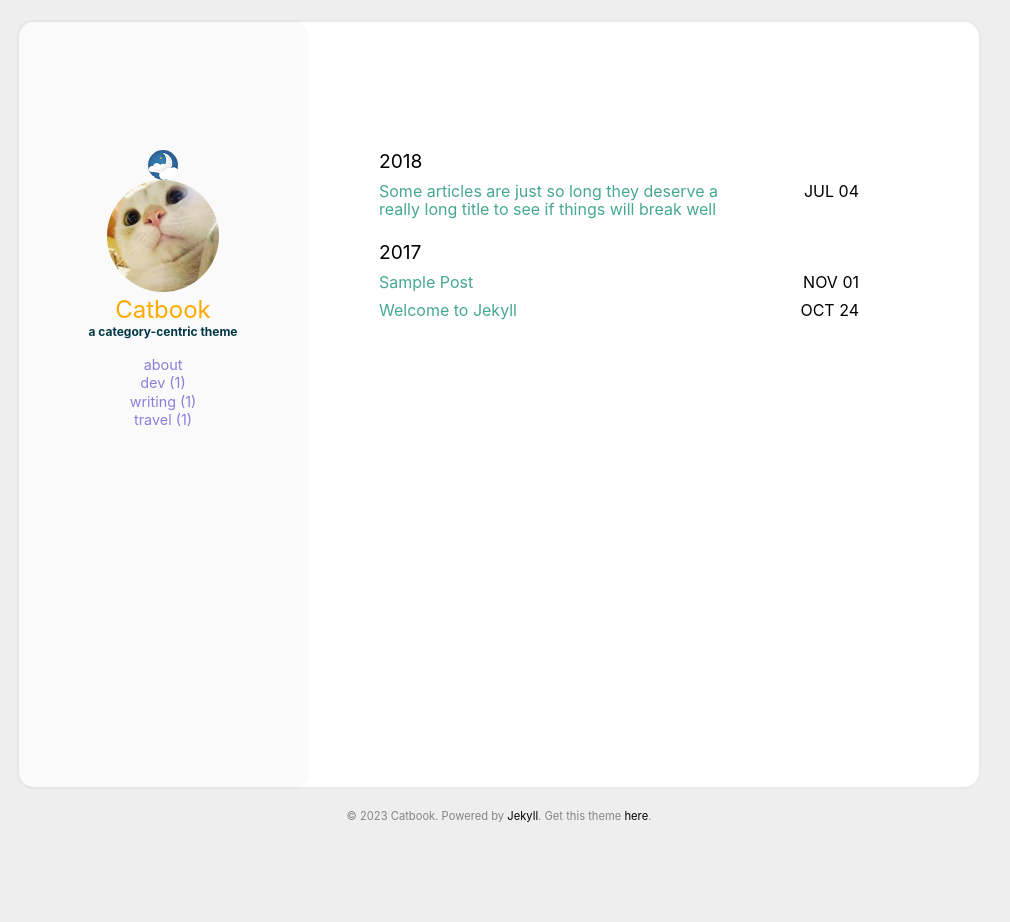
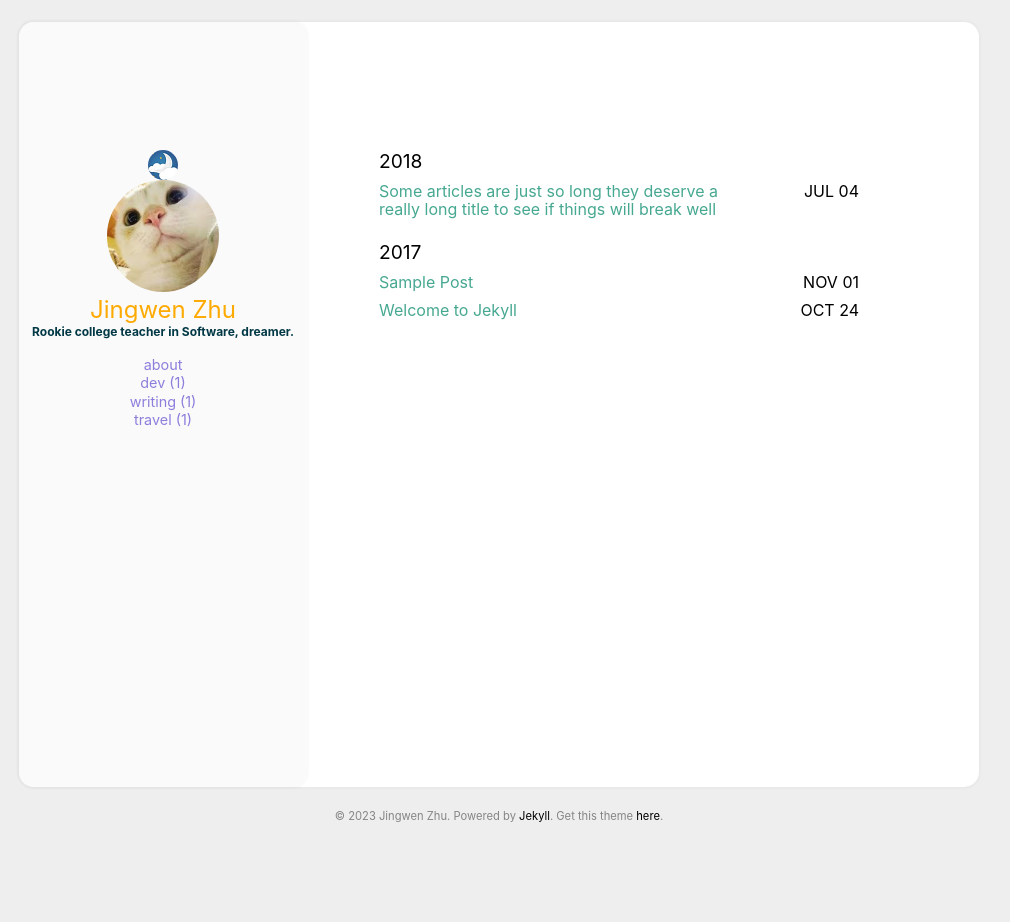
Before and after one commit to son3tto/archive, a Jekyll site: the page built from index.html, in a window 1280 px wide. Shown: the whole page, without its empty margins (141-1151 px from the left). Built offline with Jekyll 4.4.1, drawn with Linux system fonts in a browser that asks for light colours.

Commit message:
Update _config.yml

```diff
--- a/_config.yml
+++ b/_config.yml
@@ -1,18 +1,16 @@
 
-title: Catbook #Your awesome title
-email: #youremail@domain.com
+title: Jingwen's Queendom #Your awesome title
+email: zhu.jingwen@foxmail.com
 description: > # this means to ignore newlines until "baseurl"
-  Write an awesome description for your new site here. You can edit this
-  line in _config.yml. It will appear in your document head meta (for
-  Google search results) and in your feed.xml site description.
+  Jingwen Zhu, nothing to say for now.
 
 baseurl: # the subpath of the site
-url: http://starry99.github.io/catbook # the base hostname & protocol for your site
+url: https://jingwendom.github.io # the base hostname & protocol for your site
 
 permalink: /:year-:month/:title
 timezone:
 
-favicon: /assets/img/favicon.ico
+# favicon: /assets/img/favicon.ico
 
 google_analytics: #UA—XXXXXXXX-X
 disqus_shortname: #disqus shortname
@@ -20,10 +18,10 @@ cusdis:
     app_id: #your cusdis app_id
 
 user:
-  name: Catbook
+  name: Jingwen Zhu
   pic: /assets/img/cat.jpg
   picAlt: "catbook"
-  job: a category-centric theme
+  job: Rookie college teacher in Software, dreamer.
   aboutme: true # comment this out if you don't need the 'about' page.
 
 exclude:
```
